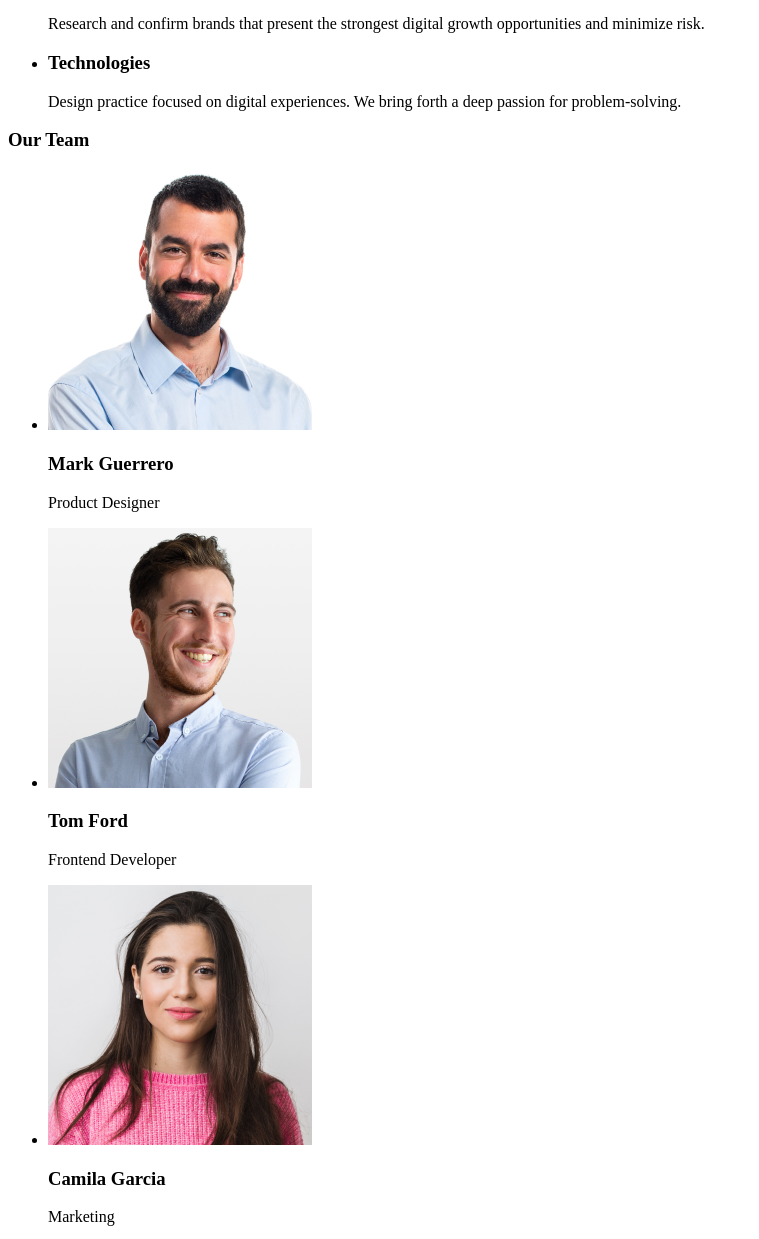
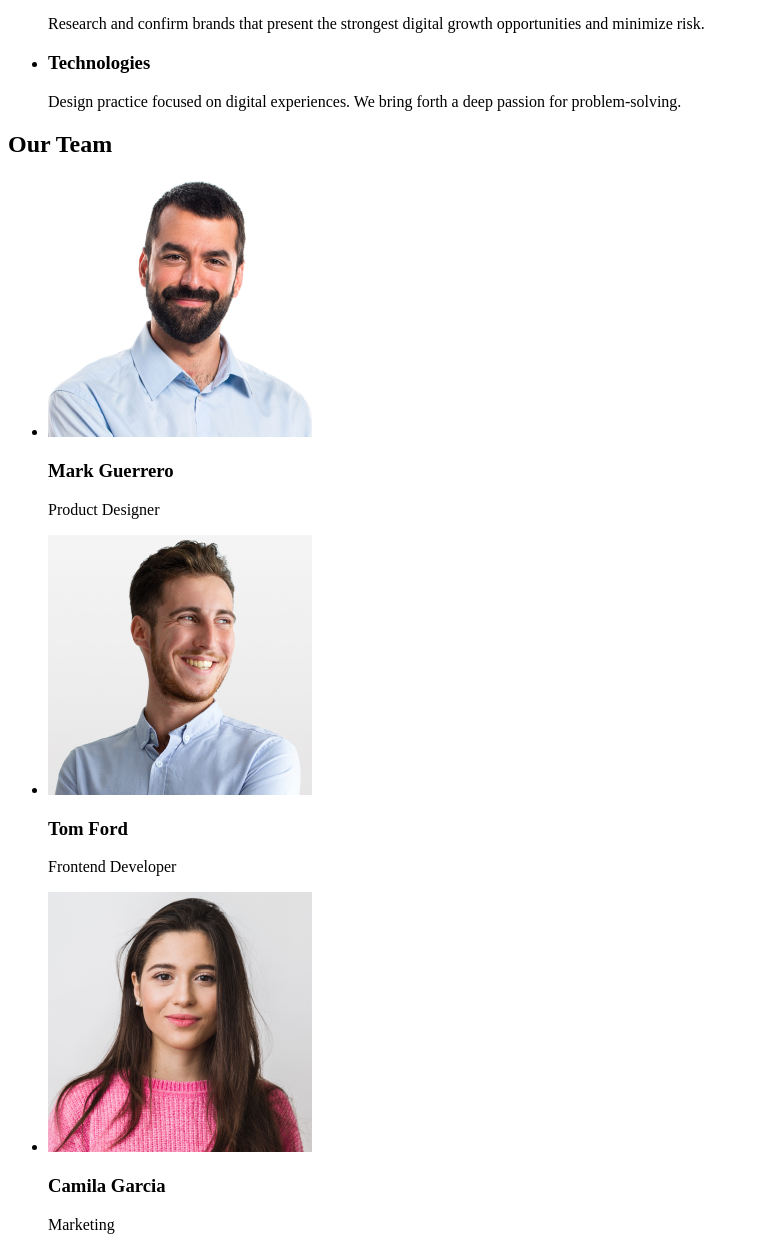
Before and after one commit to MaDeR04eK/goit-markup-hw-01, a plain HTML site: page index.html in a window 1280 px wide. Shown: the part 483-1722 px from the top of the page, without its empty margins (0-759 px from the left). Drawn offline with Linux system fonts and the light colour scheme.

Commit message:
section 3 reccorect error

```diff
--- a/index.html
+++ b/index.html
@@ -73,7 +73,7 @@
       </section>
 
       <section>
-        <h3>Our Team</h3>
+        <h2>Our Team</h2>
         <ul>
           <li>
             <img
@@ -85,9 +85,7 @@
             <h3>Mark Guerrero</h3>
             <p>Product Designer</p>
           </li>
-        </ul>
 
-        <ul>
           <li>
             <img
               src="./images/img2.png"
@@ -98,9 +96,7 @@
             <h3>Tom Ford</h3>
             <p>Frontend Developer</p>
           </li>
-        </ul>
 
-        <ul>
           <li>
             <img
               src="./images/img3.png"
@@ -111,9 +107,7 @@
             <h3>Camila Garcia</h3>
             <p>Marketing</p>
           </li>
-        </ul>
 
-        <ul>
           <li>
             <img
               src="./images/img4.png"
```
